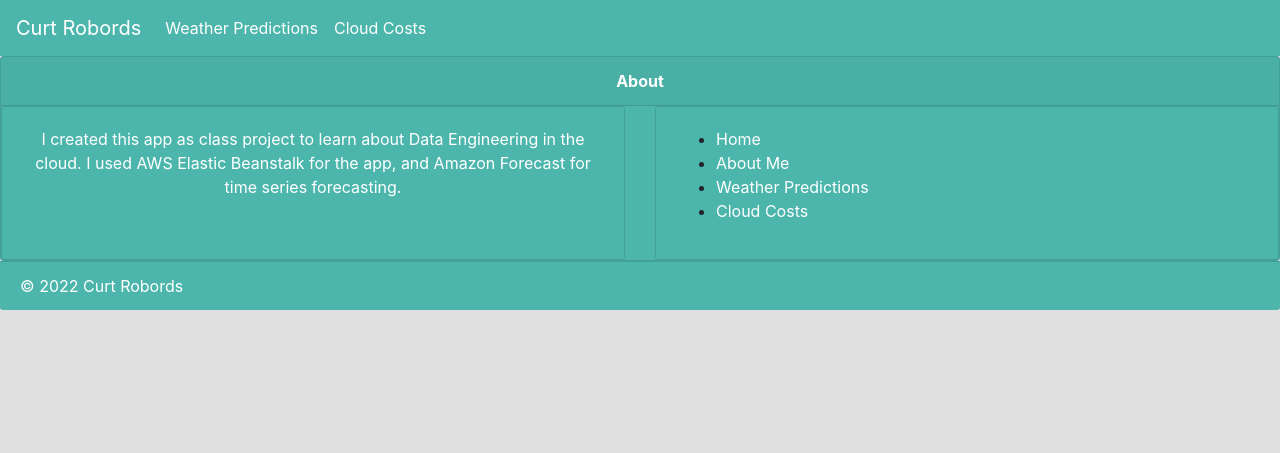
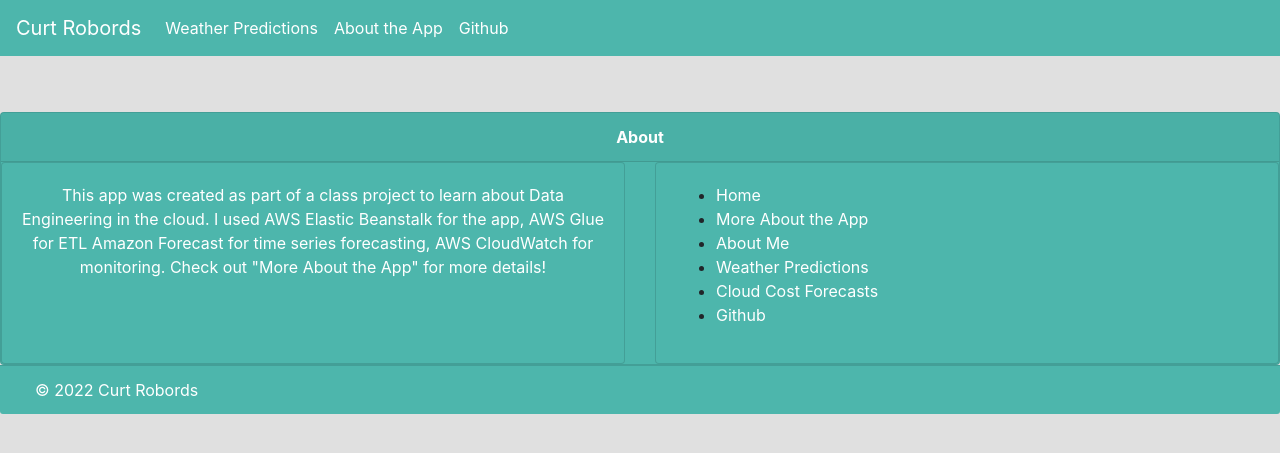
Before and after one commit to robords/environments_msds_434_week_7, a Flask app: template templates/report.html in a window 1280 px wide. Shown: the top 453 px of the page. Run offline with Flask 2, Linux system fonts and the light colour scheme; the template is opened without the code that fills it, so the values that code supplies are empty; some libraries are stand-ins or nearby versions.

Commit message:
finished report and fixed links

```diff
--- a/application.py
+++ b/application.py
@@ -1,6 +1,7 @@
 from weather_predictions import (get_forecast_data, plot_forecast_data, get_list_of_services,
-get_list_of_states, get_homepage_locations_list)
+                                 get_list_of_states, get_homepage_locations_list)
 import matplotlib
+
 matplotlib.use('Agg')
 from matplotlib.backends.backend_agg import FigureCanvasAgg as FigureCanvas
 from matplotlib import pyplot as plt
@@ -9,11 +10,12 @@ import os
 import io
 import pandas as pd
 import seaborn as sns
-from base64 import b64encode
+
 plt.rcParams["figure.autolayout"] = True
 
+
 def plot_service(service, type, percentile):
-    fig, ax = plt.subplots(figsize=(14,7))
+    fig, ax = plt.subplots(figsize=(14, 7))
     ax = sns.set(style="darkgrid")
     if service == 'all':
         if type == 'cost':
@@ -56,7 +58,10 @@ def plot_service(service, type, percentile):
     FigureCanvas(fig).print_png(output)
     return Response(output.getvalue(), mimetype='image/png')
 
+
 application = Flask(__name__)
+
+
 @application.route('/', methods=['GET', 'POST'])
 def index():
     try:
@@ -74,29 +79,22 @@ def index():
             if len(subset_id) == 2:
                 img = f"/states/{subset_id}/all"
             else:
-                img = "/states/VT/all"
-            #mycolours = request.form.get('colours')
-            '''
-            try:
-                submit_button = request.form["btn-pressed"]#len(subset_id) == 2:
-                img = f"/states/{submit_button}/all"
-            except:
-                img = f"/states/VT/all"
-            '''
+                img = "/static/scoliid_an_open_MacBook_on_an_outdoor_patio_table_starting_to_g_1b98227d-fc02-42f6-bcef-87122aed48e7.png"
         except:
             errors.append(
                 f"{request.form['location_filter']} isn't a location, please try again."
             )
     else:
         df_filtered = df
-        img = "/states/VT/all"
+        img = "/static/scoliid_an_open_MacBook_on_an_outdoor_patio_table_starting_to_g_1b98227d-fc02-42f6-bcef-87122aed48e7.png"
 
     return render_template('index.html', environment=endpoint, errors=errors, results=results,
                            tables=[df_filtered.to_html(
                                classes='data table table-striped table-bordered table-hover table-sm',
                                index=False, escape=False, header=True)],
-                           service=img#, mycolours=mycolours
+                           service=img  # , mycolours=mycolours
                            )
+
 
 @application.route('/about', methods=['GET'])
 def about():
@@ -105,6 +103,15 @@ def about():
     except KeyError:
         endpoint = 'Local'
     return render_template('report.html', environment=endpoint)
+
+@application.route('/aboutme', methods=['GET'])
+def about_me():
+    try:
+        endpoint = os.environ['API_ENDPOINT']
+    except KeyError:
+        endpoint = 'Local'
+    return render_template('about_me.html', environment=endpoint)
+
 
 @application.route('/costs', methods=['GET'])
 def costs():
@@ -118,6 +125,7 @@ def costs():
         index=False, escape=False, header=True)],
                            environment=endpoint, page_type='Costs')
 
+
 @application.route('/states', methods=['GET'])
 def states():
     try:
@@ -130,6 +138,7 @@ def states():
         index=False, escape=False)],
                            environment=endpoint, page_type='States')
 
+
 @application.route('/states/<some_state>')
 def weather_page(some_state):
     data = get_forecast_data(f'{some_state}', "Snow_Forecast", '')
@@ -137,17 +146,21 @@ def weather_page(some_state):
     resp.status_code = 200
     return resp
 
+
 @application.route('/states/<some_state>/all')
 def plot_weather_all(some_state):
     return plot_service(some_state, 'weather', 'all')
+
 
 @application.route('/plot/combined')
 def plot_weather_combined():
     return plot_service('all', 'weather', 'all')
 
+
 @application.route('/states/<some_state>/p90')
 def plot_weather_p90(some_state):
     return plot_service(some_state, 'weather', 'p90')
+
 
 @application.route('/costs/<service>')
 def cost_page(service):
@@ -156,17 +169,21 @@ def cost_page(service):
     resp.status_code = 200
     return resp
 
+
 @application.route('/costs/<service>/p50')
 def plot_service_p50(service):
     return plot_service(service, 'cost', 'p50')
+
 
 @application.route('/costs/<service>/p10')
 def plot_service_p10(service):
     return plot_service(service, 'cost', 'p10')
 
+
 @application.route('/costs/<service>/p90')
 def plot_service_p90(service):
-    return plot_service(service,'cost', 'p90')
+    return plot_service(service, 'cost', 'p90')
+
 
 if __name__ == '__main__':
     application.run(host='127.0.0.1', port=8080, debug=True)
--- a/templates/footer.html
+++ b/templates/footer.html
@@ -1,17 +1,19 @@
 <!DOCTYPE html>
 <html lang="en">
-
-<div class="card"  style="background-color: #4db6ac;">
+<br>
+<br>
+<div class="card w-100 mt-2" style="background-color: #4db6ac;">
     <div class="card-header font-weight-bold text-white text-lg-center">
         About
     </div>
     <div class="row">
         <div class="col-sm-6">
-        <div class="card h-100 text-md-center"  style="background-color: #4db6ac;">
+            <div class="card h-100 text-md-center" style="background-color: #4db6ac;">
                 <div class="card-body">
-            <p class="card-text text-white">I created this app as class project to learn about Data
-              Engineering in the cloud.  I used AWS Elastic Beanstalk for the app, and
-              Amazon Forecast for time series forecasting. </p>
+                    <p class="card-text text-white">This app was created as part of a class project to learn
+                        about Data Engineering in the cloud. I used AWS Elastic Beanstalk for the app, AWS Glue for ETL
+                        Amazon Forecast for time series forecasting, AWS CloudWatch for monitoring.
+                        Check out "More About the App" for more details!</p>
                 </div>
             </div>
         </div>
@@ -20,9 +22,11 @@
                 <div class="card-body">
                     <ul>
                         <li><a class="text-white" href="/">Home</a></li>
-            <li><a class="text-white" href="about">About Me</a></li>
+                        <li><a class="text-white" href="about">More About the App</a></li>
+                        <li><a class="text-white" href="aboutme">About Me</a></li>
                         <li><a class="text-white" href="states">Weather Predictions</a></li>
-            <li><a class="text-white" href="costs">Cloud Costs</a></li>
+                        <li><a class="text-white" href="costs">Cloud Cost Forecasts</a></li>
+                        <li><a class="text-white" href="https://github.com/robords/weather_predictions_with_aws">Github</a>
                     </ul>
                 </div>
             </div>
@@ -30,8 +34,8 @@
     </div>
 </div>
 <div class="card-footer text-muted" style="background-color: #4db6ac;>
-    <div class="container">
-      <div class="row">
+      <div class=" row
+">
 <div class="col">
 </div>
 <div class="col-12 text-white">
@@ -42,5 +46,4 @@
 </div>
 </div>
 </div>
-  </div>
 </html>
--- a/templates/header.html
+++ b/templates/header.html
@@ -19,7 +19,10 @@
               <a class="nav-link text-white" href="states">Weather Predictions</a>
           </li>
           <li class="nav-item">
-              <a class="nav-link text-white" href="costs">Cloud Costs</a>
+              <a class="nav-link text-white" href="about">About the App</a>
+          </li>
+          <li class="nav-item">
+              <a class="nav-link text-white" href="https://github.com/robords/weather_predictions_with_aws">Github</a>
           </li>
       </ul>
     <span class="badge badge-secondary">{{environment}}</span>
```
Also changed, not shown: static/ABOUT_ME.md (added, +1 -0 lines), static/REPORT.md (+10 -9 lines), templates/about_me.html (added, +25 -0 lines), templates/index.html (+16 -21 lines), templates/tables.html (+9 -2 lines), weather_predictions.py (+31 -12 lines), static/scoliid_an_open_MacBook_on_an_outdoor_patio_table_starting_to_g_1b98227d-fc02-42f6-bcef-87122aed48e7.png (added), static/scoliid_an_open_MacBook_on_an_outdoor_patio_table_starting_to_g_44b2672d-48f9-4e2f-be9b-274c59cf01cf.png (added), static/scoliid_an_open_MacBook_on_an_outdoor_patio_table_starting_to_g_b31e91bb-77ab-4ccb-8174-20ced94da3a9.png (added), static/scoliid_computer_buried_in_snow_detailed_15d53f43-e9ce-43f9-90bc-b1fa92be25d8.png (added), static/scoliid_computer_buried_in_snow_detailed_fbeb2683-7ceb-46db-82c7-b2254942adc9.png (added), 1 other file. Lines whose indentation alone changed are shown as unchanged.
